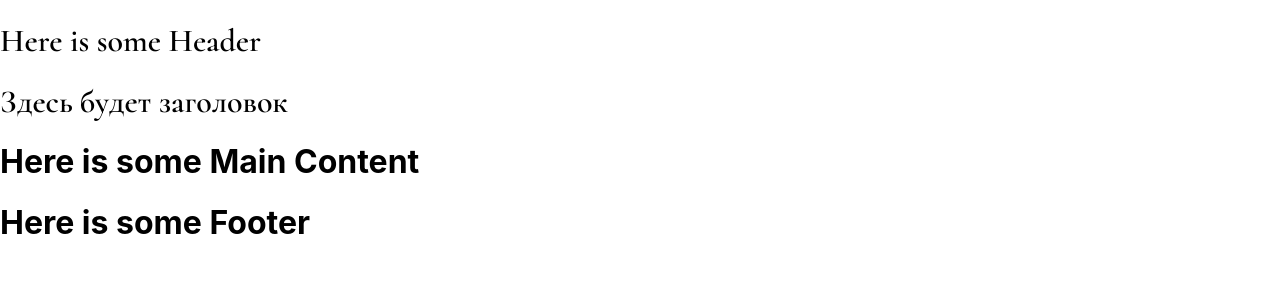
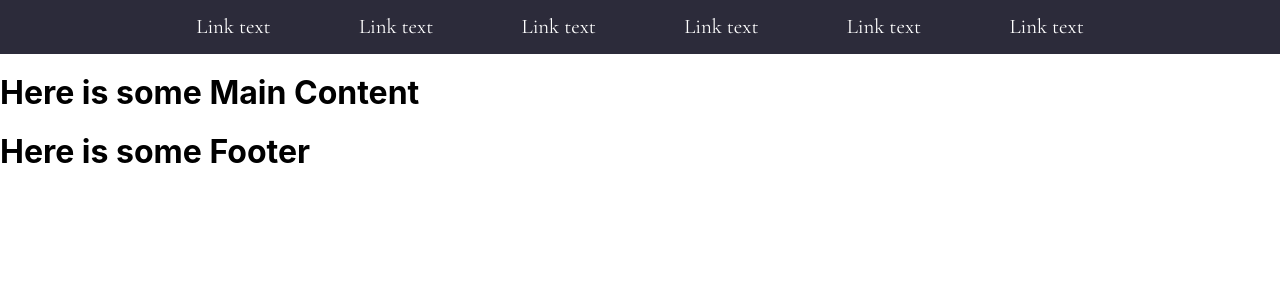
Before and after one commit to thaumocracy/library-front, a React (Create React App) app: page / in a window 1280 px wide. Shown: the top 300 px of the page. Built offline with nearby package versions, Linux system fonts and the light colour scheme.

Commit message:
nav mockup and reset.css

```diff
--- a/package.json
+++ b/package.json
@@ -3,6 +3,7 @@
   "version": "0.1.0",
   "private": true,
   "dependencies": {
+    "normalize.css": "^8.0.1",
     "react": "^16.6.3",
     "react-dom": "^16.6.3",
     "react-scripts": "2.1.1"
--- a/src/components/Header/header.css
+++ b/src/components/Header/header.css
@@ -1,3 +1,29 @@
-.header {
+.main__header {
     font-family: 'Cormorant', serif;
+    background-color: rgb(44, 43, 58);
+    font-size:1.3rem;
 }
+.main__nav{
+    width:80%;
+    margin:0 auto;
+}
+.main__nav__list{
+    display: flex;
+    justify-content: space-evenly;
+    margin:0;
+    padding:0;
+}
+.main__nav__item {
+    display: block;
+}
+.main__nav__link{
+    display: block;
+    color:#fff;
+    text-decoration: none;
+    padding:15px 20px;
+}
+
+.main__nav__link:hover{
+    background-color:#fff;
+    color: rgb(44, 43, 58);
+}
--- a/src/components/Header/index.js
+++ b/src/components/Header/index.js
@@ -4,9 +4,17 @@ import './header.css'
 class Header extends Component {
     render() {
         return (
-            <header>
-                <h1 className='header'>Here is some Header</h1>
-                <h1 className='header'>Здесь будет заголовок</h1>
+            <header className="main__header">
+                <nav className="main__nav">
+                    <ul className="main__nav__list">
+                        <li className="main__nav__item"><a href="#" className="main__nav__link">Link text</a></li>
+                        <li className="main__nav__item"><a href="#" className="main__nav__link">Link text</a></li>
+                        <li className="main__nav__item"><a href="#" className="main__nav__link">Link text</a></li>
+                        <li className="main__nav__item"><a href="#" className="main__nav__link">Link text</a></li>
+                        <li className="main__nav__item"><a href="#" className="main__nav__link">Link text</a></li>
+                        <li className="main__nav__item"><a href="#" className="main__nav__link">Link text</a></li>
+                    </ul>
+                </nav>
             </header>
         )
     }
--- a/src/index.js
+++ b/src/index.js
@@ -1,5 +1,6 @@
 import React from 'react';
 import ReactDOM from 'react-dom';
+import 'normalize.css'
 import './index.css';
 import App from './App';
 import * as serviceWorker from './serviceWorker';
```
Also changed, not shown: 1 other file (tests, documents, lock files or other folders).
